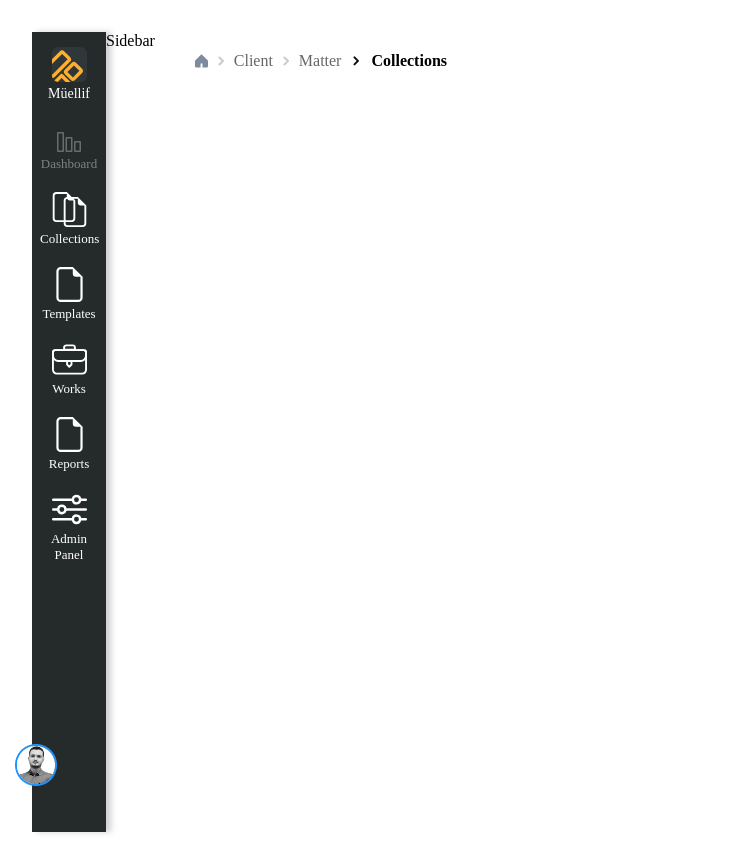
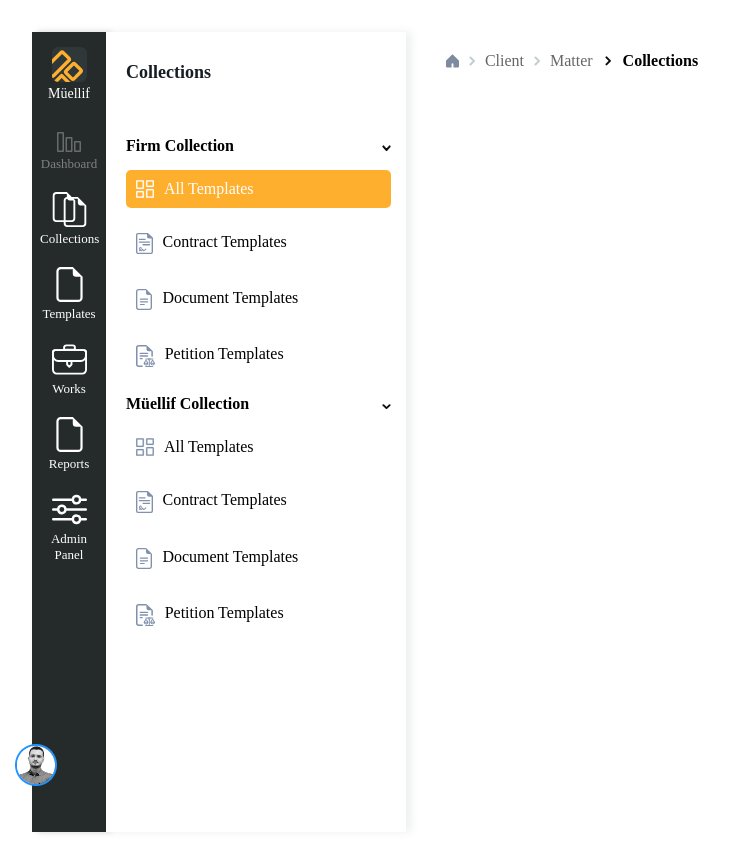
Before and after one commit to santoshmanaguli/nsm, a React (Vite) app: page / in a window 1280 px wide. Shown: the whole page, without its empty margins (0-746 px from the left). Built offline with nearby package versions, Linux system fonts and the light colour scheme.

Commit message:
adding style and data for sidebar

```diff
--- a/src/components/Sidebar/Sidebar.jsx
+++ b/src/components/Sidebar/Sidebar.jsx
@@ -1,7 +1,121 @@
-import React from 'react'
+import React, { useState } from "react";
+import styles from "./Sidebar.module.css";
+
+//images
+const downArrow = new URL("../../assets/down-arrow.svg", import.meta.url).href;
+const upArrow = new URL("../../assets/up-arrow.svg", import.meta.url).href;
+const all_template = new URL("../../assets/all-templates.svg", import.meta.url)
+  .href;
+const all_template_white = new URL(
+  "../../assets/all-templates-white.svg",
+  import.meta.url
+).href;
+const contract_template = new URL(
+  "../../assets/contract-templates.svg",
+  import.meta.url
+).href;
+const document_template = new URL(
+  "../../assets/document-templates.svg",
+  import.meta.url
+).href;
+const petition_template = new URL(
+  "../../assets/petition-templates.svg",
+  import.meta.url
+).href;
 
 export default function Sidebar() {
+  const [isOpen, setIsOpen] = useState(false);
+
+  const toggleContent = () => {
+    setIsOpen(!isOpen);
+  };
+
   return (
-    <div>Sidebar</div>
-  )
+    <div className={styles.container}>
+      <div className={styles.sidebarContent}>
+        <div className={styles.title}>
+          <b>Collections</b>
+        </div>
+        <br />
+        <br />
+        <br />
+        <div
+          className={`${styles.collections} cursor-pointer`}
+          onClick={toggleContent}
+        >
+          <b>Firm Collection</b>
+          <div className={`${styles.accordianIcon}`}>
+            {!isOpen ? (
+              <img src={downArrow} alt="" />
+            ) : (
+              <img src={upArrow} alt="" />
+            )}
+          </div>
+        </div>
+        <div>
+          {!isOpen && (
+            <div className={styles.accordianContent}>
+              <div
+                className={`${styles.accordianItem} ${styles.selectedAccordianItem}`}
+              >
+                <img src={all_template_white} alt="template" />
+                <div className={styles.accordianItemTitle}>All Templates</div>
+              </div>
+              <div className={`${styles.accordianItem}`}>
+                <img src={contract_template} alt="template" />
+                <div className={styles.accordianItemTitle}>
+                  Contract Templates
+                </div>
+              </div>
+              <div className={`${styles.accordianItem}`}>
+                <img src={document_template} alt="template" />
+                <div className={styles.accordianItemTitle}>
+                  Document Templates
+                </div>
+              </div>
+              <div className={`${styles.accordianItem}`}>
+                <img src={petition_template} alt="template" />
+                <div className={styles.accordianItemTitle}>
+                  Petition Templates
+                </div>
+              </div>
+            </div>
+          )}
+        </div>
+        <br />
+        <div className={`${styles.collections}`}>
+          <b>Müellif Collection</b>
+          <div className={`${styles.accordianIcon}`}>
+            <img src={downArrow} alt="" />
+          </div>
+        </div>
+        <div>
+          <div className={styles.accordianContent}>
+            <div className={`${styles.accordianItem}`}>
+              <img src={all_template} alt="template" />
+              <div className={styles.accordianItemTitle}>All Templates</div>
+            </div>
+            <div className={`${styles.accordianItem}`}>
+              <img src={contract_template} alt="template" />
+              <div className={styles.accordianItemTitle}>
+                Contract Templates
+              </div>
+            </div>
+            <div className={`${styles.accordianItem}`}>
+              <img src={document_template} alt="template" />
+              <div className={styles.accordianItemTitle}>
+                Document Templates
+              </div>
+            </div>
+            <div className={`${styles.accordianItem}`}>
+              <img src={petition_template} alt="template" />
+              <div className={styles.accordianItemTitle}>
+                Petition Templates
+              </div>
+            </div>
+          </div>
+        </div>
+      </div>
+    </div>
+  );
 }
--- a/src/components/Sidebar/Sidebar.module.css
+++ b/src/components/Sidebar/Sidebar.module.css
@@ -0,0 +1,56 @@
+.container {
+  width: 300px;
+  height: 100vh;
+  background: #ffffff 0% 0% no-repeat padding-box;
+  box-shadow: 5px 0px 8px #252f3b14;
+}
+
+.sidebarContent {
+  margin-top: 30px;
+  padding: 0px 15px 0px 20px;
+}
+
+.title {
+  text-align: left;
+  letter-spacing: 0px;
+  color: #171d24;
+  opacity: 1;
+  font-size: 18px;
+}
+
+.collections {
+  display: flex;
+  justify-content: space-between;
+  margin-bottom: 15px;
+}
+
+.accordianIcon {
+}
+
+.accordianContent {
+  gap: 15px;
+  display: flex;
+  flex-direction: column;
+}
+
+.accordianItem {
+  display: flex;
+  padding: 10px 10px 10px 10px;
+}
+
+.accordianItem:hover{
+  background-color: #FFAF2E;
+  color: #ffffff;
+  border-radius: 5px;
+}
+
+.accordianItemTitle{
+  margin-left: 10px;
+}
+
+
+.selectedAccordianItem{
+  background-color: #FFAF2E;
+  color: #ffffff;
+  border-radius: 5px;
+}
```
